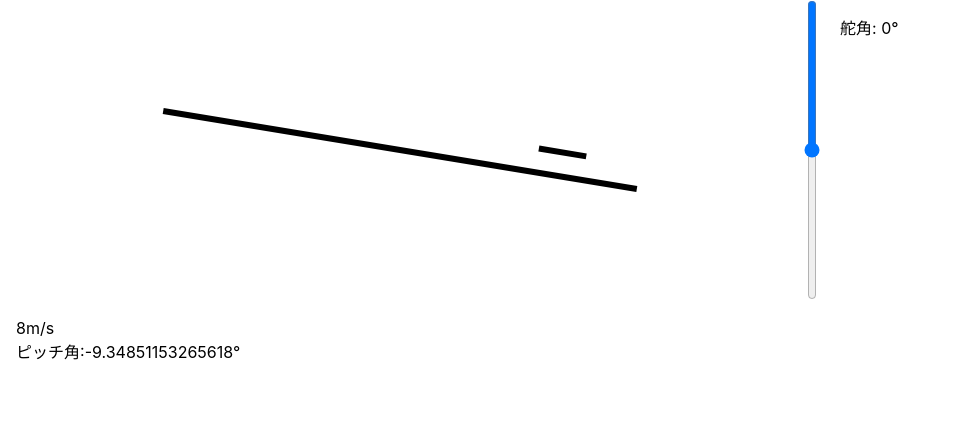
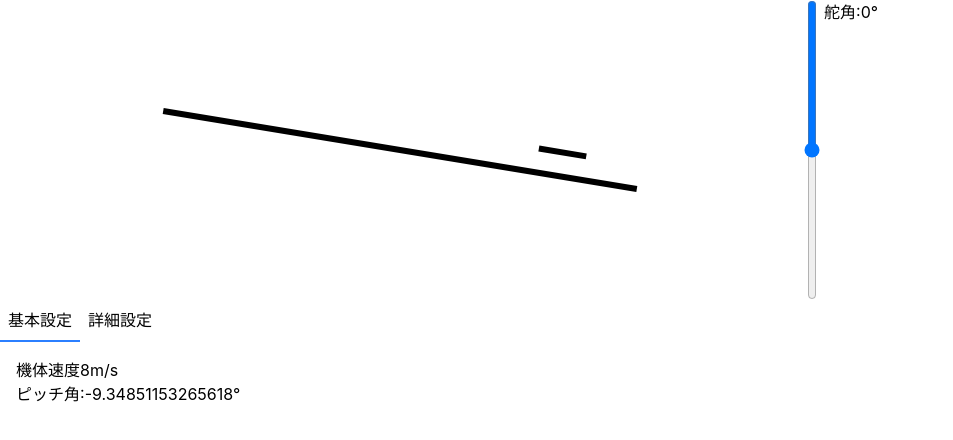
Before and after one commit to ponzu-4C9/react-physics-lab, a React (Vite) app: page / in a window 1280 px wide. Shown: the top 440 px of the page, without its empty margins (0-953 px from the left). Built offline with nearby package versions, Linux system fonts and the light colour scheme.

Commit message:
機体速度とピッチ角の設定を行うSettingTabコンポーネントを追加し、EditableTxtコンポーネントの表示を改善

```diff
--- a/src/App.css
+++ b/src/App.css
@@ -4,3 +4,9 @@
     writing-mode:vertical-rl;
     padding: 4px;
 }
+
+input[type="number"]::-webkit-inner-spin-button,
+input[type="number"]::-webkit-outer-spin-button {
+  -webkit-appearance: none;
+  margin: 0;
+}
--- a/src/App.tsx
+++ b/src/App.tsx
@@ -1,5 +1,6 @@
 import { useRef, useEffect, useState } from 'react'
 import EditableTxt from './components/EditableTxt'
+import SettingTab from './components/SettingTab'
 import './App.css'
 
 export default function App() {
@@ -112,13 +113,9 @@ export default function App() {
           defaultValue={0}
           onChange={(e) => { p.delta_e = Number(e.target.value) }}
         />
-        <p className="p-4">舵角:{String(p.delta_e).padStart(4, ' ')}°</p>
+        <EditableTxt def="舵角:" nowvalue={p.delta_e} onCommit={(v) => { p.delta_e = v }} unit="°" />
       </div>
-      <div className="p-4">
-        <EditableTxt nowvalue={p.V} onCommit={(v) => { p.V = v }} unit="m/s" />
-        <p>ピッチ角:{String(p.theta * 180 / Math.PI).padStart(4, ' ')}°</p>
-      </div>
-
+      <SettingTab useRef={pitchParam} />
     </div>
   )
 }
--- a/src/components/EditableTxt.tsx
+++ b/src/components/EditableTxt.tsx
@@ -2,22 +2,25 @@ import { useState } from 'react'
 
 // EditableTxt.tsx
 type Props = {
+    def: string
     onCommit: (value: number) => void
     unit?: string
     nowvalue?: number
 }
 
-export default function EditableTxt({ onCommit, unit, nowvalue }: Props) {
+export default function EditableTxt({ def, onCommit, unit, nowvalue }: Props) {
     const [editing, setEditing] = useState(false)
     const [text, setText] = useState("")
 
     if (editing) {
         return (
             <div className='flex'>
+                <p className='mr-1'>{def}</p>
                 <input
                     type="number"
                     autoFocus
                     defaultValue={nowvalue}
+                    style={{ width: `${(text.length || 1) + 2}ch` }}
                     onChange={(e) => setText(e.target.value)}
                     onBlur={() => {
                         onCommit(Number(text))
@@ -36,5 +39,5 @@ export default function EditableTxt({ onCommit, unit, nowvalue }: Props) {
         )
     }
 
-    return <p onClick={() => { setEditing(true); setText(nowvalue?.toString() || "") }}>{nowvalue}{unit}</p>
+    return <p onClick={() => { setEditing(true); setText(nowvalue?.toString() || "") }}>{def}{nowvalue}{unit}</p>
 }
--- /dev/null
+++ b/src/components/SettingTab.tsx
@@ -0,0 +1,22 @@
+import { useState } from 'react'
+import EditableTxt from './EditableTxt'
+
+export default function SettingTab({ useRef }: any) {
+    const [activeTab, setActiveTab] = useState(0);
+
+    return (
+        <div>
+            <div className='flex'>
+                <div onClick={() => setActiveTab(0)} className={`p-2  ${activeTab === 0 ? 'border-b-2 border-blue-500' : ''}`}>基本設定</div>
+                <div onClick={() => setActiveTab(1)} className={`p-2  ${activeTab === 1 ? 'border-b-2 border-blue-500' : ''}`}>詳細設定</div>
+            </div>
+            {activeTab === 0 &&
+                <div className="p-4">
+                    <EditableTxt def="機体速度" nowvalue={useRef.current.V} onCommit={(v: number) => { useRef.current.V = v }} unit="m/s" />
+                    <EditableTxt def="ピッチ角:" nowvalue={useRef.current.theta * 180 / Math.PI} onCommit={(v: number) => { useRef.current.theta = v * Math.PI / 180 }} unit="°" />
+                </div>
+            }
+        </div>
+
+    )
+}
```
